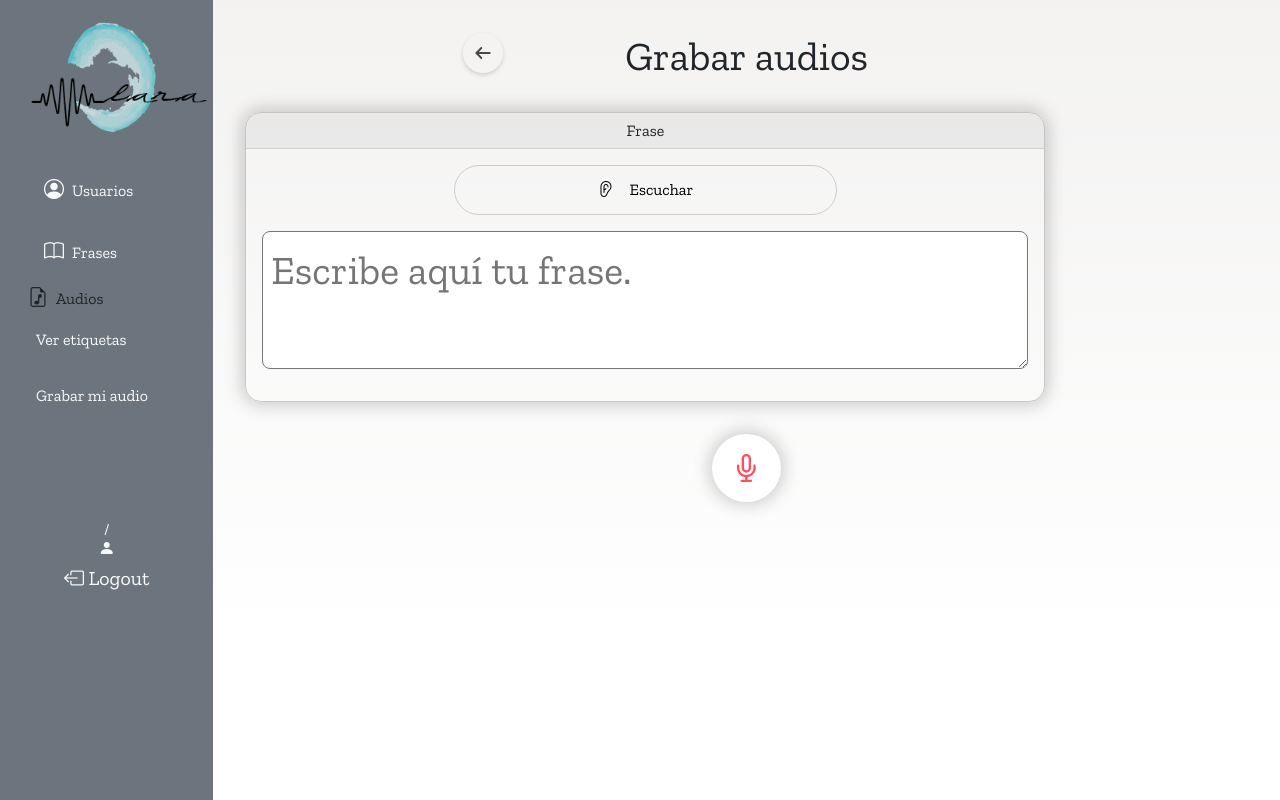
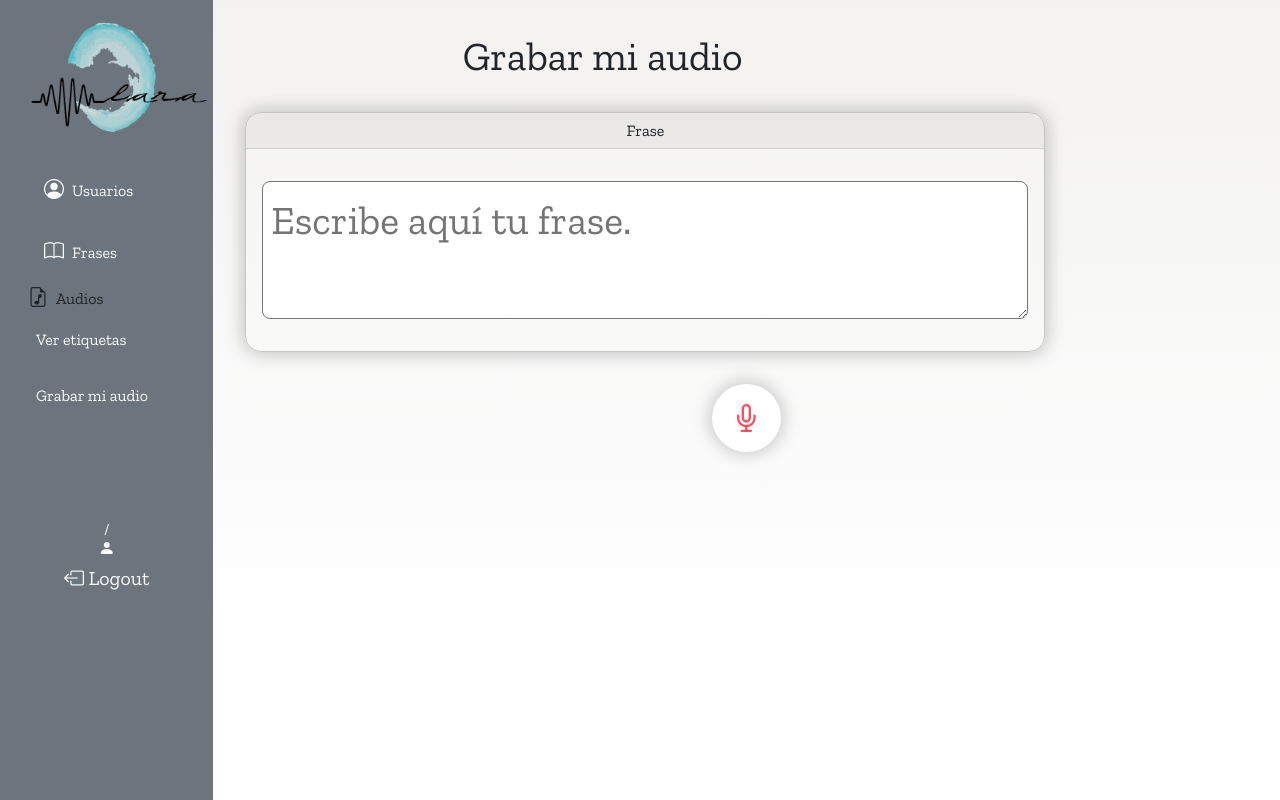
Before and after one commit to PIALARA/pia-lara, a Flask app: template pialara/templates/audios/client_text.html in a window 1280 px wide. Run offline with Flask 2, Linux system fonts and the light colour scheme; the template is opened without the code that fills it, so the values that code supplies are empty; parts of the project's set-up code (start-up, migrations or seed data) failed here and were passed over.

Commit message:
Eliminado botón de volver

```diff
--- a/pialara/templates/audios/client_text.html
+++ b/pialara/templates/audios/client_text.html
@@ -4,26 +4,7 @@
     <header class="header">
         <ul>
             <li>
-                <a class="header__button" href="{{ url_for('audios.client_tag') }}">
-                    <svg width="24" height="24" viewBox="0 0 24 24">
-                        <defs>
-                            <path id="a3"
-                                  d="M18 7c0 .6-.4 1-1 1H3.4l4.3 4.3c.4.4.4 1 0 1.4-.2.2-.4.3-.7.3-.3 0-.5-.1-.7-.3l-6-6c-.1-.1-.2-.2-.2-.3-.1-.2-.1-.5 0-.8.1-.1.1-.2.2-.3l6-6c.4-.4 1-.4 1.4 0 .4.4.4 1 0 1.4L3.4 6H17c.6 0 1 .4 1 1z"></path>
-                        </defs>
-                        <g fill="none" fill-rule="evenodd" transform="translate(3 5)">
-                            <mask id="b3" fill="#fff">
-                                <use xlink:href="#a3"></use>
-                            </mask>
-                            <use fill="#000" fill-rule="nonzero" xlink:href="#a3"></use>
-                            <g fill="#4A4A4A" mask="url(#b3)">
-                                <path d="M-3-5h24v24H-3z"></path>
-                            </g>
-                        </g>
-                    </svg>
-                </a>
-            </li>
-            <li>
-                <h1>Grabar audios</h1>
+                <h1>Grabar mi audio</h1>
             </li>
             <li class="header__empty"></li>
         </ul>
@@ -33,14 +14,6 @@
         <header class="syllabus__header">
             <h2>Frase</h2>
         </header>
-
-        <section class="syllabus__buttons">
-            <button class="button" type="button" id="play-button">
-                <span><i class="bi bi-ear me-2"></i></span>
-                <span>Escuchar</span>
-            </button>
-        </section>
-
         <section class="syllabus__text" id="syllabus-collapse">
             <textarea id="syllabus-text" placeholder="Escribe aquí tu frase."></textarea>
         </section>
```
